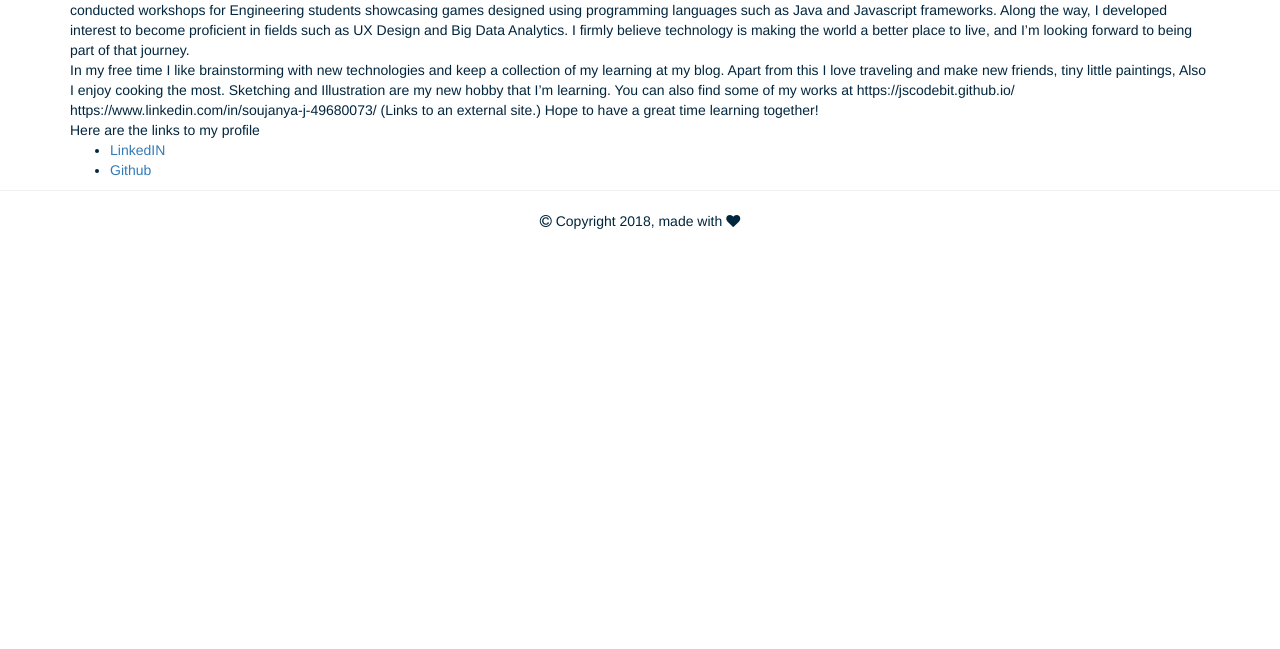
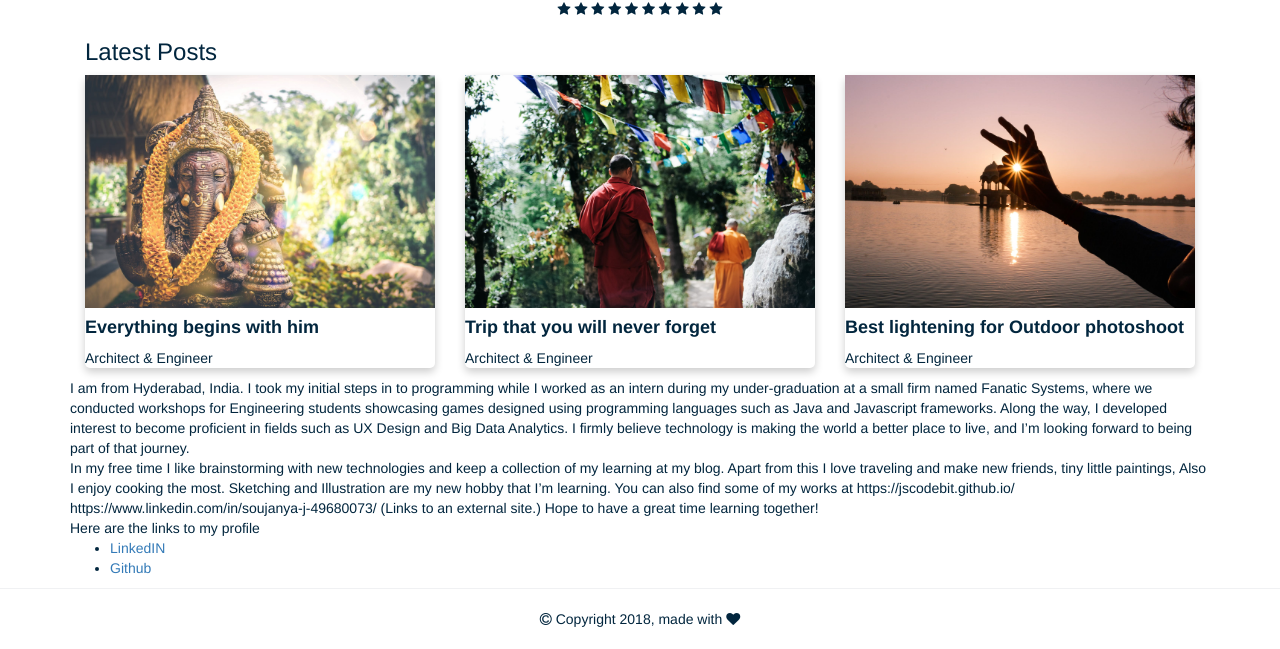
Before and after one commit to jscodebit/about-me, a plain HTML site: page index.html in a window 1280 px wide. Shown: the part 261-910 px from the top of the page. Before the commit the page ends 800 px from the top, so only its background shows below. Drawn offline with nearby package versions, Linux system fonts and the light colour scheme; a script that the page names is missing.

Commit message:
Adding Profile photo and other changes in html and css files

```diff
--- a/css/sj.css
+++ b/css/sj.css
@@ -44,3 +44,12 @@ html, body {
     width: 100px;
     border-radius: 50%;
 }
+.card {
+    box-shadow: 0 4px 8px 0 rgba(0,0,0,0.2);
+    transition: 0.3s;
+    border-radius: 5px;
+}
+.post-card img {
+    width: 100%;
+    height: 100%;
+}
--- a/index.html
+++ b/index.html
@@ -51,12 +51,41 @@
                    <i class="fa fa-star"></i>
                 </div>
             </section>
-            <section>Hello everyone, this is Soujanya Janapatla. I am passionate in exploring the ceaseless
-                possibilities the web can offer, with over 6 years of experience in software development on Web-based UI
-                technologies, along with good UX understanding. Currently a first semester student of Masters in Applied
-                Computer Science.
+            <section class="container-fluid">
+                <h3>Latest Posts</h3>
+                <div class="row">
+                    <div class="col-md-4">
+                        <div class="card post-card">
+                            <img src="./images/img1.jpeg" alt="Avatar">
+                            <div>
+                            <h4><b>Everything begins with him</b></h4>
+                            <p>Architect & Engineer</p>
+                            </div>
+                        </div>
+                    </div>
+                    <div class="col-md-4">
+                        <div class="card post-card">
+                            <img src="./images/img2.jpeg" alt="Avatar">
+                            <div>
+                            <h4><b>Trip that you will never forget</b></h4>
+                            <p>Architect & Engineer</p>
+                            </div>
+                        </div>
+                    </div>
+                    <div class="col-md-4">
+                        <div class="card post-card">
+                            <img src="./images/img3.jpeg" alt="Avatar">
+                            <div>
+                            <h4><b>Best lightening for Outdoor photoshoot</b></h4>
+                            <p>Architect & Engineer</p>
+                            </div>
+                        </div>
+                    </div>
+                </div>
+
             </section>
             <section>
+
                 I am from Hyderabad, India. I took my initial steps in to programming while I worked as an intern during
                 my under-graduation at a small firm named Fanatic Systems, where we conducted workshops for Engineering
                 students showcasing games designed using programming languages such as Java and Javascript frameworks.
```
Also changed, not shown: checkout_form.html (added), contact.html (added), css/images/passport_size_photo.jpeg (added), images/img1.jpeg (added), images/img2.jpeg (added), images/img3.jpeg (added), images/passport_size_photo.jpeg (added), 1 other file.
